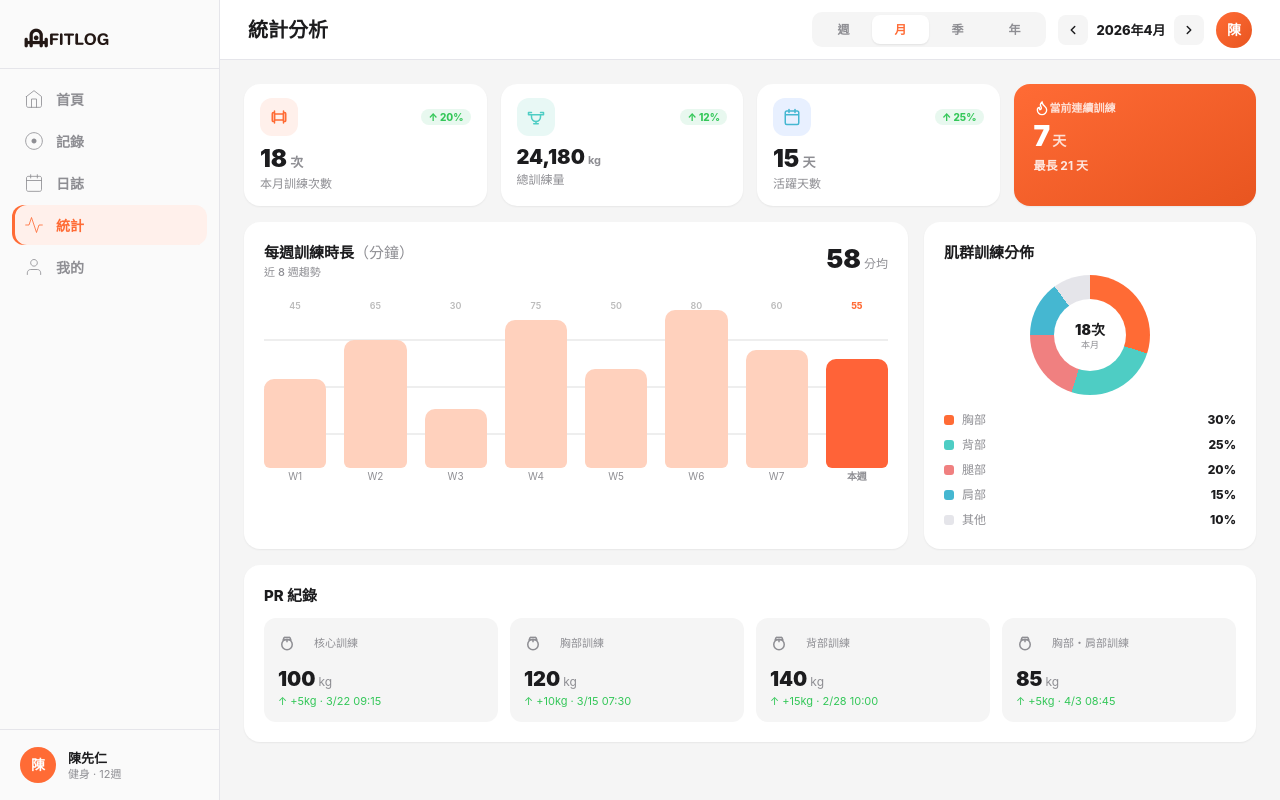
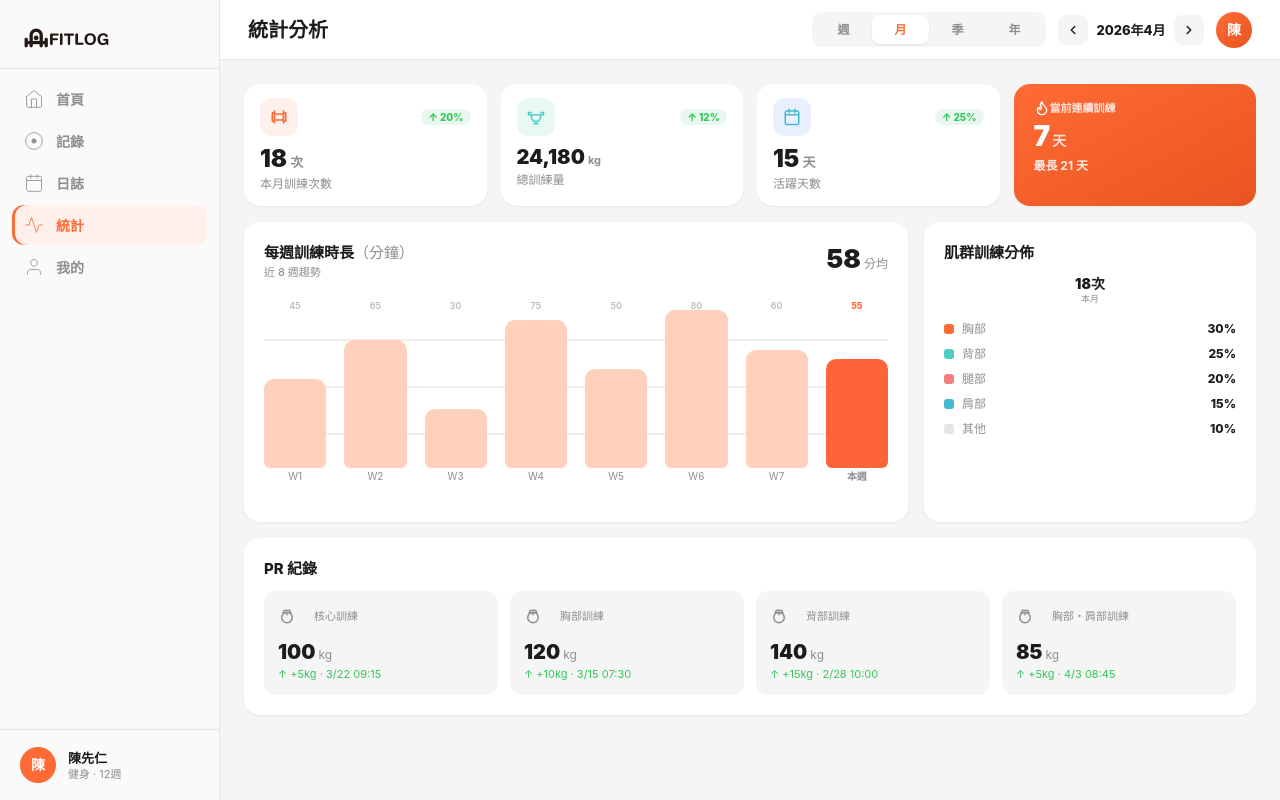
Before and after one commit to weihung0831/workout-log-platform, a Next.js app: page /stats in a window 1280 px wide. Built offline with nearby package versions, Linux system fonts and the light colour scheme.

Commit message:
Add quarter stats responsive layout

```diff
--- a/src/components/stats/stats-assets.ts
+++ b/src/components/stats/stats-assets.ts
@@ -14,6 +14,7 @@ export const statsAssets = {
   metricTrophy: "/assets/figma/stats/icons/Icon-11.svg",
   metricCalendar: "/assets/figma/stats/icons/Icon-19.svg",
   metricDuration: "/assets/figma/stats/icons/Icon-1.svg",
+  metricMonths: "/assets/figma/stats/icons/Icon.svg",
   streakFlame: "/assets/figma/stats/icons/Icon-5.svg",
   prRecord: "/assets/figma/stats/icons/Icon-4.svg",
   rangePrevious: "/assets/figma/stats/icons/Icon-26.svg",
--- a/src/components/stats/stats-data.ts
+++ b/src/components/stats/stats-data.ts
@@ -18,7 +18,7 @@ export type BarItem = {
   active?: boolean;
   displayValue?: string;
   hiddenValue?: boolean;
-  variant?: "outline";
+  variant?: "outline" | "muted-outline";
 };
 
 export type MuscleGroup = {
@@ -33,6 +33,7 @@ export type PrRecord = {
   desktopDate: string;
   weight: string;
   status: string;
+  desktopStatus?: string;
   positive?: boolean;
   desktopOnly?: boolean;
 };
@@ -54,6 +55,7 @@ export type StatsDataset = {
     suffix: string;
     subtitle: string;
     average: string;
+    averageUnit?: string;
     aria: string;
     bars: BarItem[];
   };
@@ -62,6 +64,7 @@ export type StatsDataset = {
     centerValue: string;
     centerLabel: string;
     gradient: string;
+    variant?: "summary";
     groups: MuscleGroup[];
   };
   prRecords: PrRecord[];
@@ -174,6 +177,7 @@ const monthDataset: StatsDataset = {
     centerValue: "18次",
     centerLabel: "本月",
     gradient: "conic-gradient(#ff6b35 0 30%, #4ecdc4 30% 55%, #f08080 55% 75%, #45b7d1 75% 90%, #e5e5ea 90% 100%)",
+    variant: "summary",
     groups: [
       { label: "胸部", value: "30%", color: "#ff6b35" },
       { label: "背部", value: "25%", color: "#4ecdc4" },
@@ -255,6 +259,7 @@ export const statsDatasets: Record<PeriodKey, StatsDataset> = {
       centerValue: "4次",
       centerLabel: "本週",
       gradient: "conic-gradient(#ff6b35 0 40%, #4ecdc4 40% 65%, #f08080 65% 90%, #e5e5ea 90% 100%)",
+      variant: "summary",
       groups: [
         { label: "胸部", value: "40%", color: "#ff6b35" },
         { label: "背部", value: "25%", color: "#4ecdc4" },
@@ -278,10 +283,98 @@ export const statsDatasets: Record<PeriodKey, StatsDataset> = {
   },
   month: monthDataset,
   quarter: {
-    ...monthDataset,
-    rangeLabel: "2026年第2季",
+    rangeLabel: "2026 Q2",
     previousLabel: "上一季",
     nextLabel: "下一季",
+    metricAria: "本季統計摘要",
+    metrics: [
+      {
+        id: "sessions",
+        label: "本季訓練次數",
+        value: "21",
+        unit: "次",
+        trend: "↑ 40%",
+        icon: "dumbbell",
+        iconSrc: statsAssets.metricDumbbell,
+      },
+      {
+        id: "volume",
+        label: "本季總訓練量",
+        value: "28,400",
+        unit: "kg",
+        trend: "↑ 18%",
+        icon: "trophy",
+        iconSrc: statsAssets.metricTrophy,
+      },
+      {
+        id: "active-days",
+        label: "本季活躍天數",
+        value: "17",
+        unit: "天",
+        trend: "↑ 30%",
+        icon: "calendar",
+        iconSrc: statsAssets.metricCalendar,
+      },
+      {
+        id: "covered-months",
+        label: "涵蓋月份",
+        value: "3",
+        unit: "個月",
+        trend: "4月 · 5月 · 6月",
+        icon: "months",
+        iconSrc: statsAssets.metricMonths,
+      },
+    ],
+    duration: {
+      title: "各季訓練次數",
+      suffix: "（次）",
+      subtitle: "2026 年度四季比較",
+      average: "7",
+      averageUnit: "次/月均",
+      aria: "2026 年度四季訓練次數比較",
+      bars: [
+        { label: "Q1", value: 48 },
+        { label: "Q2", value: 21, active: true },
+        { label: "Q3", value: 16, variant: "muted-outline" },
+        { label: "Q4", value: 32, variant: "muted-outline" },
+      ],
+    },
+    muscle: {
+      title: "本季肌群分佈",
+      centerValue: "21次",
+      centerLabel: "本季",
+      gradient: "",
+      variant: "summary",
+      groups: [
+        { label: "胸部", value: "28%", color: "#ff6b35" },
+        { label: "背部", value: "24%", color: "#4ecdc4" },
+        { label: "腿部", value: "20%", color: "#f08080" },
+        { label: "肩部", value: "16%", color: "#45b7d1" },
+        { label: "其他", value: "12%", color: "#e5e5ea" },
+      ],
+    },
+    prRecords: [
+      {
+        title: "核心訓練",
+        date: "4月 1日",
+        desktopDate: "4/1 07:00",
+        weight: "100",
+        status: "↑ Q2 新 PR",
+        desktopStatus: "↑ +5kg",
+        positive: true,
+      },
+      { title: "胸部訓練", date: "3月 15日（Q1）", desktopDate: "3/15 07:30", weight: "120", status: "持平" },
+      { title: "背部訓練", date: "2月 28日", desktopDate: "2/28 10:00", weight: "140", status: "持平", desktopOnly: true },
+      {
+        title: "胸部・肩部訓練",
+        date: "4月 3日",
+        desktopDate: "4/3 08:45",
+        weight: "85",
+        status: "↑ +5kg",
+        positive: true,
+        desktopOnly: true,
+      },
+    ],
   },
   year: {
     ...monthDataset,
--- a/src/components/stats/stats-desktop.css
+++ b/src/components/stats/stats-desktop.css
@@ -62,6 +62,10 @@
     background: #e8f0ff;
   }
 
+  .stats-metric-card--months .stats-metric-icon {
+    background: #fff3e0;
+  }
+
   .stats-metric-value {
     order: 2;
     margin-top: 10px;
@@ -102,6 +106,15 @@
     border-radius: 10px 10px 6px 6px;
   }
 
+  .stats-content--quarter .stats-bar {
+    width: min(100%, 140px);
+  }
+
+  .stats-content--quarter .stats-bar-plot {
+    box-sizing: border-box;
+    padding-top: 32px;
+  }
+
   .stats-muscle-content {
     grid-template-columns: minmax(0, 1fr);
     justify-items: center;
@@ -120,6 +133,15 @@
   }
 
   .stats-donut-center strong {
+    font-size: 14px;
+    line-height: 18px;
+  }
+
+  .stats-muscle-card--summary .stats-muscle-content {
+    grid-template-columns: minmax(0, 1fr);
+  }
+
+  .stats-muscle-total strong {
     font-size: 14px;
     line-height: 18px;
   }
@@ -183,7 +205,12 @@
     line-height: 13px;
   }
 
-  .stats-pr-status span {
+  .stats-pr-status-mobile {
+    display: none;
+  }
+
+  .stats-pr-status-desktop,
+  .stats-pr-status-date {
     display: inline;
   }
 }
--- a/src/components/stats/stats-page.tsx
+++ b/src/components/stats/stats-page.tsx
@@ -212,7 +212,7 @@ function TrainingDurationCard({ duration }: { duration: StatsDataset["duration"]
         </div>
         <p className="stats-average">
           <strong>{duration.average}</strong>
-          <span>分均</span>
+          <span>{duration.averageUnit ?? "分均"}</span>
         </p>
       </div>
       <div
@@ -222,6 +222,7 @@ function TrainingDurationCard({ duration }: { duration: StatsDataset["duration"]
       >
         {duration.bars.map((item) => {
           const isOutlined = item.variant === "outline";
+          const isMutedOutline = item.variant === "muted-outline";
           const barStyle = {
             "--bar-height": `${(item.value / maxChartValue) * 100}%`,
             backgroundColor: item.hiddenValue ? "#e5e5ea" : undefined,
@@ -237,6 +238,7 @@ function TrainingDurationCard({ duration }: { duration: StatsDataset["duration"]
                   "stats-bar",
                   item.active ? "stats-bar--active" : "",
                   isOutlined ? "stats-bar--outline" : "",
+                  isMutedOutline ? "stats-bar--muted-outline" : "",
                 ]
                   .filter(Boolean)
                   .join(" ")}
@@ -254,16 +256,28 @@ function TrainingDurationCard({ duration }: { duration: StatsDataset["duration"]
 }
 
 function MuscleDistributionCard({ muscle }: { muscle: StatsDataset["muscle"] }) {
+  const isSummary = muscle.variant === "summary";
+
   return (
-    <section className="stats-panel stats-muscle-card" aria-labelledby="stats-muscle-title">
+    <section
+      className={isSummary ? "stats-panel stats-muscle-card stats-muscle-card--summary" : "stats-panel stats-muscle-card"}
+      aria-labelledby="stats-muscle-title"
+    >
       <h2 id="stats-muscle-title">{muscle.title}</h2>
       <div className="stats-muscle-content">
-        <div className="stats-donut" aria-hidden style={{ background: muscle.gradient }}>
-          <div className="stats-donut-center">
+        {isSummary ? (
+          <div className="stats-muscle-total">
             <strong>{muscle.centerValue}</strong>
             <span>{muscle.centerLabel}</span>
           </div>
-        </div>
+        ) : (
+          <div className="stats-donut" aria-hidden style={{ background: muscle.gradient }}>
+            <div className="stats-donut-center">
+              <strong>{muscle.centerValue}</strong>
+              <span>{muscle.centerLabel}</span>
+            </div>
+          </div>
+        )}
         <dl className="stats-muscle-list">
           {muscle.groups.map((group) => (
             <div key={group.label}>
@@ -305,8 +319,9 @@ function PrRecordsCard({ records }: { records: PrRecord[] }) {
                 <span>kg</span>
               </p>
               <small className={record.positive ? "stats-pr-status stats-pr-status--positive" : "stats-pr-status"}>
-                {record.status}
-                <span> · {record.desktopDate}</span>
+                <span className="stats-pr-status-mobile">{record.status}</span>
+                <span className="stats-pr-status-desktop">{record.desktopStatus ?? record.status}</span>
+                <span className="stats-pr-status-date"> · {record.desktopDate}</span>
               </small>
             </div>
           </article>
--- a/src/components/stats/stats-responsive.css
+++ b/src/components/stats/stats-responsive.css
@@ -22,11 +22,13 @@
   border-bottom: 0;
 }
 
-.stats-content--week .stats-pr-card {
+.stats-content--week .stats-pr-card,
+.stats-content--quarter .stats-pr-card {
   min-height: 176px;
 }
 
-.stats-content--week .stats-pr-record:nth-child(2) {
+.stats-content--week .stats-pr-record:nth-child(2),
+.stats-content--quarter .stats-pr-record:nth-child(2) {
   border-bottom: 0;
 }
 
@@ -109,12 +111,53 @@
   color: #34c759;
 }
 
-.stats-pr-status span {
+.stats-pr-status-mobile {
+  display: inline;
+}
+
+.stats-pr-status-desktop,
+.stats-pr-status-date {
   display: none;
 }
 
 .stats-pr-record--desktop-extra {
   display: none;
+}
+
+.stats-content--quarter .stats-bar-plot {
+  background-image: none;
+  box-shadow: inset 0 1px 0 #eeeeee;
+}
+
+.stats-content--quarter .stats-bar {
+  width: min(100%, 70px);
+}
+
+.stats-bar--muted-outline {
+  border: 1px dashed #d1d1d6;
+  background: #f2f2f2;
+}
+
+.stats-muscle-card--summary .stats-muscle-content {
+  grid-template-columns: 80px minmax(0, 1fr);
+}
+
+.stats-muscle-total {
+  display: grid;
+  justify-items: center;
+  color: var(--neutral-t1);
+}
+
+.stats-muscle-total strong {
+  font-size: 12px;
+  font-weight: 900;
+  line-height: 15px;
+}
+
+.stats-muscle-total span {
+  color: var(--neutral-t2);
+  font-size: 9px;
+  line-height: 11px;
 }
 
 .stats-period-tab:focus-visible,
@@ -158,6 +201,13 @@
   .stats-donut {
     width: 92px;
     height: 92px;
+  }
+}
+
+@media (min-width: 768px) and (max-width: 1179px) {
+  .stats-content--month .stats-metric-icon,
+  .stats-content--quarter .stats-metric-icon {
+    display: none;
   }
 }
 
@@ -285,8 +335,6 @@
     margin-top: 0;
   }
 
-  .stats-content--month .stats-metric-icon,
-  .stats-content--quarter .stats-metric-icon,
   .stats-content--year .stats-metric-icon {
     display: grid;
     width: 38px;
@@ -295,23 +343,15 @@
     border-radius: 12px;
   }
 
-  .stats-content--month .stats-metric-card--dumbbell .stats-metric-icon,
-  .stats-content--month .stats-metric-card--duration .stats-metric-icon,
-  .stats-content--quarter .stats-metric-card--dumbbell .stats-metric-icon,
-  .stats-content--quarter .stats-metric-card--duration .stats-metric-icon,
   .stats-content--year .stats-metric-card--dumbbell .stats-metric-icon,
   .stats-content--year .stats-metric-card--duration .stats-metric-icon {
     background: var(--brand-orange-100);
   }
 
-  .stats-content--month .stats-metric-card--trophy .stats-metric-icon,
-  .stats-content--quarter .stats-metric-card--trophy .stats-metric-icon,
   .stats-content--year .stats-metric-card--trophy .stats-metric-icon {
     background: #e8f8f5;
   }
 
-  .stats-content--month .stats-metric-card--calendar .stats-metric-icon,
-  .stats-content--quarter .stats-metric-card--calendar .stats-metric-icon,
   .stats-content--year .stats-metric-card--calendar .stats-metric-icon {
     background: #e8f0ff;
   }
@@ -391,6 +431,10 @@
     border-radius: 10px 10px 6px 6px;
   }
 
+  .stats-content--quarter .stats-bar {
+    width: min(100%, 112px);
+  }
+
   .stats-muscle-list {
     width: 100%;
   }
```
